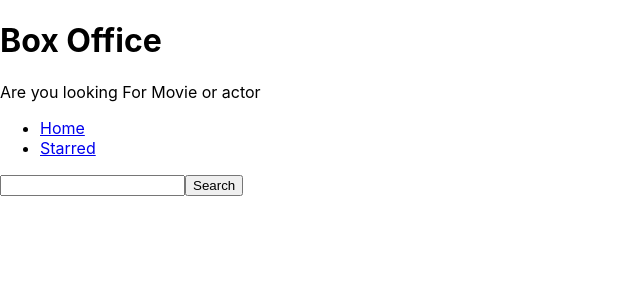
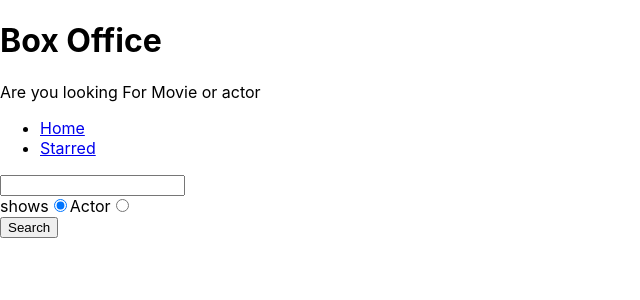
Before and after one commit to prm1999/box-office, a React (Create React App) app: page / in a window 1280 px wide. Shown: the top 300 px of the page, without its empty margins (0-640 px from the left). Built offline with nearby package versions, Linux system fonts and the light colour scheme.

Commit message:
added radio button

```diff
--- a/src/pages/Home.js
+++ b/src/pages/Home.js
@@ -9,8 +9,15 @@ const Home = () => {
 
   const [results,setResults]=useState(null);
 
+  const [searchOption,setSearchOptions]=useState('shows')
+
+  const isShowSearch=searchOption==='shows';
+
+
+
+
   const onSearch=()=>{
-    apiGet(`/search/shows?q=${input}`)
+    apiGet(`/search/${searchOption}?q=${input}`)
     .then(result=>{
       setResults(result);
       console.log(result);
@@ -27,27 +34,67 @@ const Home = () => {
     console.log(ev.keyCode)
   };
 
+
+const onRadioChange=(ev)=>{
+  setSearchOptions(ev.target.value)
+
+
+};
+console.log(searchOption);
+
+
+
   const renderResults=()=>{
     if(results && results.length===0){
       return <div> No Results</div>
     }
     if(results && results.length>0){
-      return <div>
-      {results.map(item=>(
-      <div key={item.show.id}>{ item.show.name}</div>))}
+      return results[0].show?
+      results.map(item=>(
+      <div key={item.show.id}>{ item.show.name}</div>))
 
-      </div>
-    }
-    return null;
+      :results.map(item=>(
+        <div key={item.person.id}>{ item.person.name}</div>))
+
+
+
   }
+  return null;
+};
 
   return (
     <MainPageLayouts>
-      <input type="text" onChange= {onInputChange}
+      <input
+      placeholder="Search for Movie"
+      type="text"
+
+      onChange= {onInputChange}
       onKeyDown={onKeyDown}
       value={input}
       />
+    <div>
+    <label htmlFor="show-search">
+      shows
+      <input id="show-search"
+      type='radio'
+       value='shows'
+       checked={isShowSearch}
+       onChange={onRadioChange}/>
+    </label>
 
+    <label htmlFor="actor-search">
+      Actor
+      <input  id="actor-search"
+       type='radio'
+        value='people'
+        checked={!isShowSearch}
+        onChange={onRadioChange}/>
+    </label>
+
+
+
+
+    </div>
       <button type='button' onClick={onSearch}>
          Search
         </button>
```
